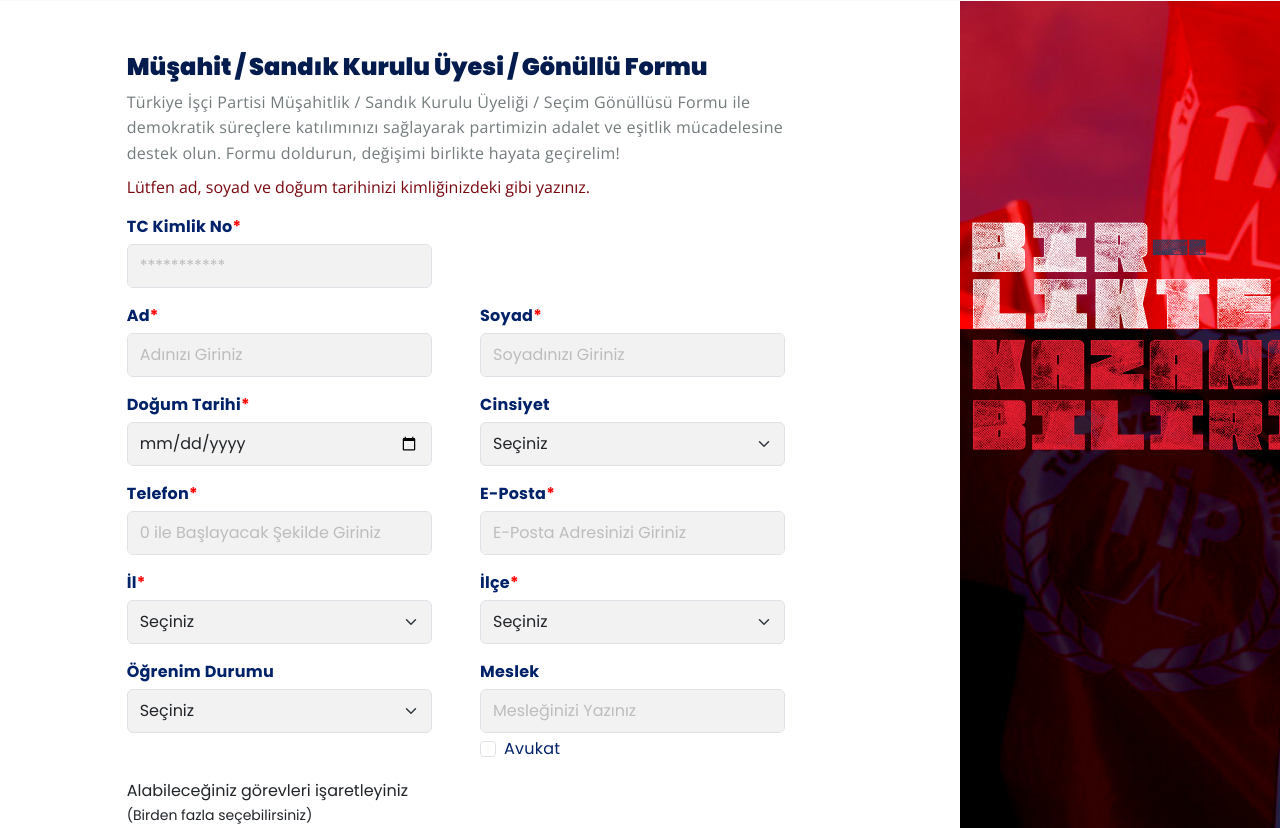
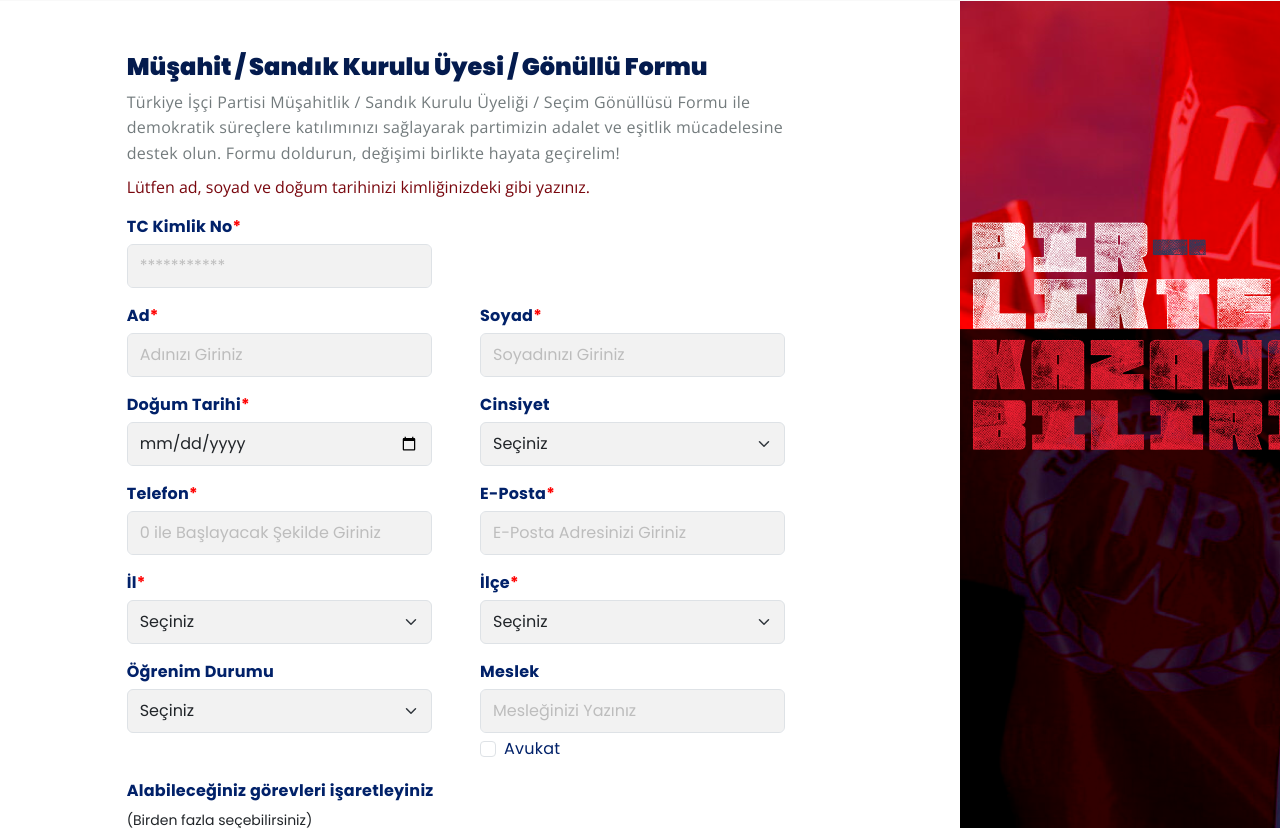
Before and after one commit to mrthkc/muhtarlik, a website: page FE/index.html in a window 1280 px wide. Shown: the part 87-915 px from the top of the page. Drawn offline with nearby package versions, Linux system fonts and the light colour scheme; no server answers.

```diff
--- a/FE/index.html
+++ b/FE/index.html
@@ -145,7 +145,7 @@
             <div class="row w-100"></div>
 
             <div class="col-md-12">
-                Alabileceğiniz görevleri işaretleyiniz <br/>
+                <label class="form-label">Alabileceğiniz görevleri işaretleyiniz </label><br/>
                 <small>(Birden fazla seçebilirsiniz)</small>
                 <div class="form-check mt-1">
                     <input class="form-check-input" type="checkbox" id="gorev-sandik">
```
